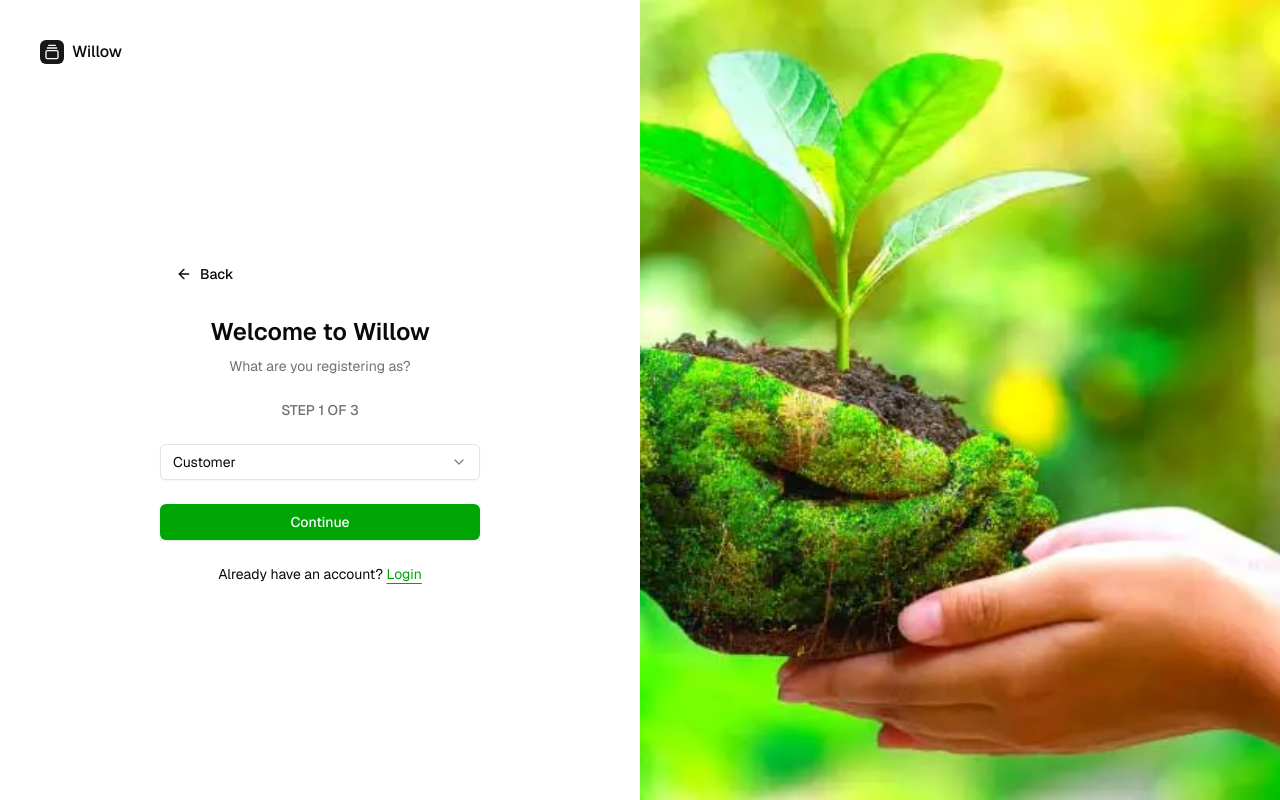
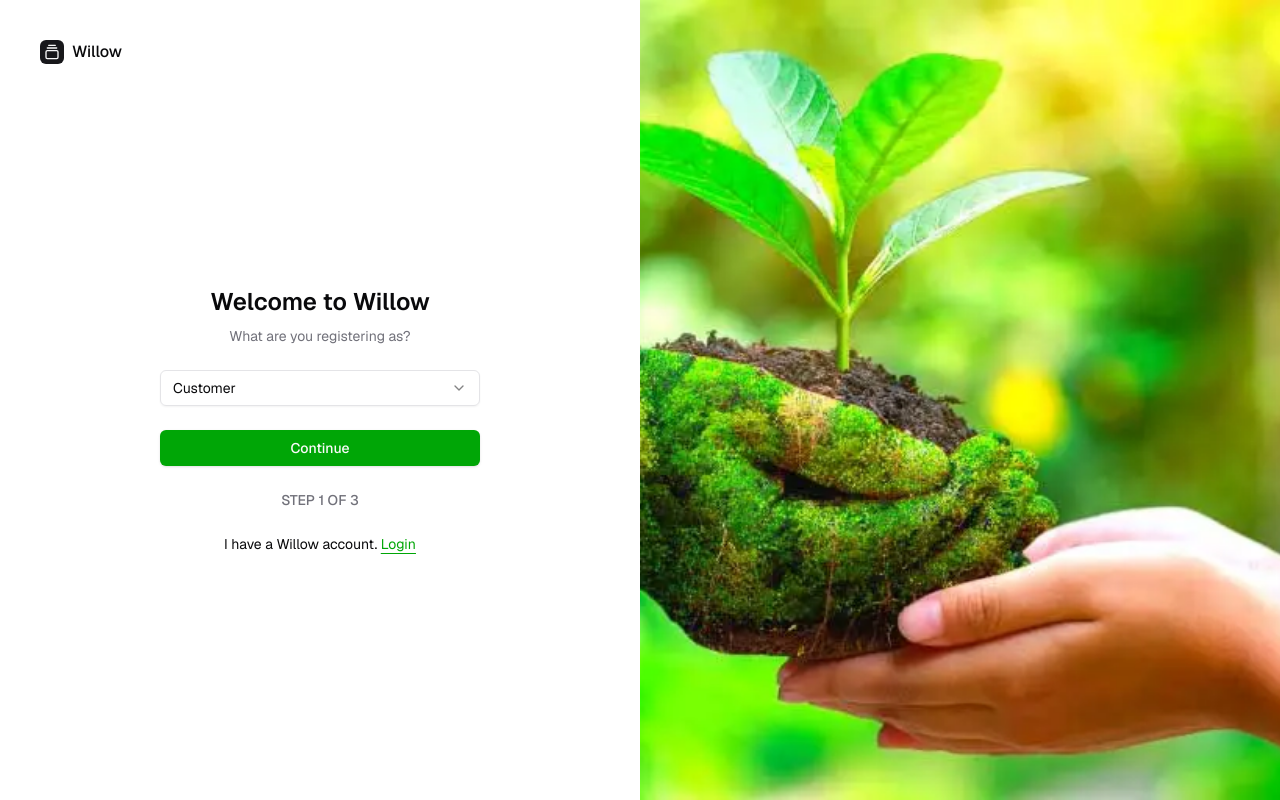
Before and after one commit to victoribironke/willow-frontend, a Next.js app: page /auth/register in a window 1280 px wide. Built offline with nearby package versions, Linux system fonts and the light colour scheme.

Commit message:
tiny ui changes

```diff
--- a/src/components/auth/forgot-password.tsx
+++ b/src/components/auth/forgot-password.tsx
@@ -68,7 +68,7 @@ const ForgotPassword = () => {
       </div>
 
       <div className="text-center text-sm">
-        Already have an account?{" "}
+        I have a Willow account.{" "}
         <Link
           href={PAGES.auth.login}
           className="underline underline-offset-4 text-main"
--- a/src/components/auth/register.tsx
+++ b/src/components/auth/register.tsx
@@ -102,13 +102,15 @@ const Register = () => {
 
   return (
     <div className="flex flex-col gap-6">
+      {stage !== 1 && (
         <Button
           className="w-fit cursor-pointer"
           variant="ghost"
-        onClick={() => stage !== 1 && setStage((k) => k - 1)}
+          onClick={() => setStage((k) => k - 1)}
         >
           <ArrowLeft /> Back
         </Button>
+      )}
 
       <div className="flex flex-col items-center gap-2 text-center">
         <h1 className="text-2xl font-semibold">Welcome to Willow</h1>
@@ -116,10 +118,6 @@ const Register = () => {
           {description}
         </p>
       </div>
-
-      <p className="w-full text-center text-muted-foreground text-sm font-medium">
-        STEP {stage} OF 3
-      </p>
 
       <div className={cn("gap-6", stage === 1 ? "grid" : "hidden")}>
         <Select
@@ -246,8 +244,12 @@ const Register = () => {
         </Button>
       </div>
 
+      <p className="w-full text-center text-muted-foreground text-sm font-medium">
+        STEP {stage} OF 3
+      </p>
+
       <div className="text-center text-sm">
-        Already have an account?{" "}
+        I have a Willow account.{" "}
         <Link
           href={PAGES.auth.login}
           className="underline underline-offset-4 text-main"
```
Lines whose indentation alone changed are shown as unchanged.
